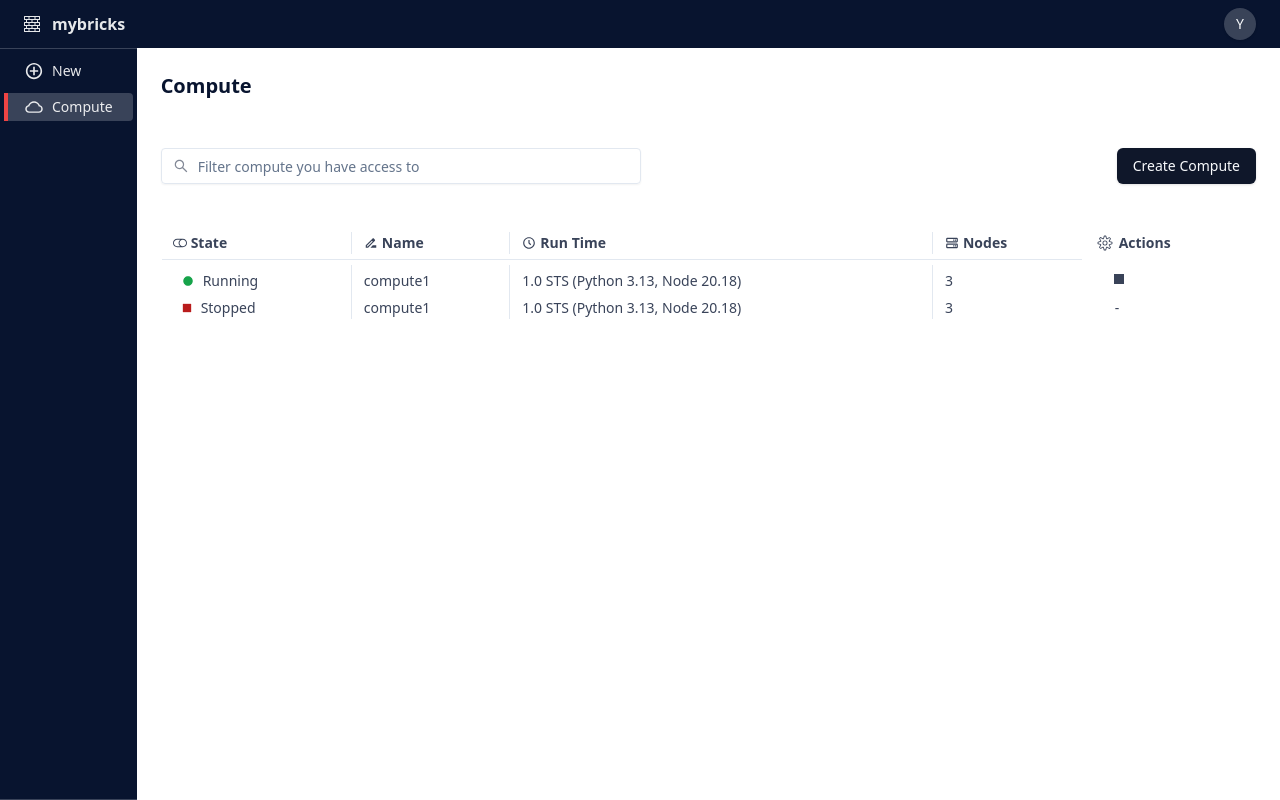
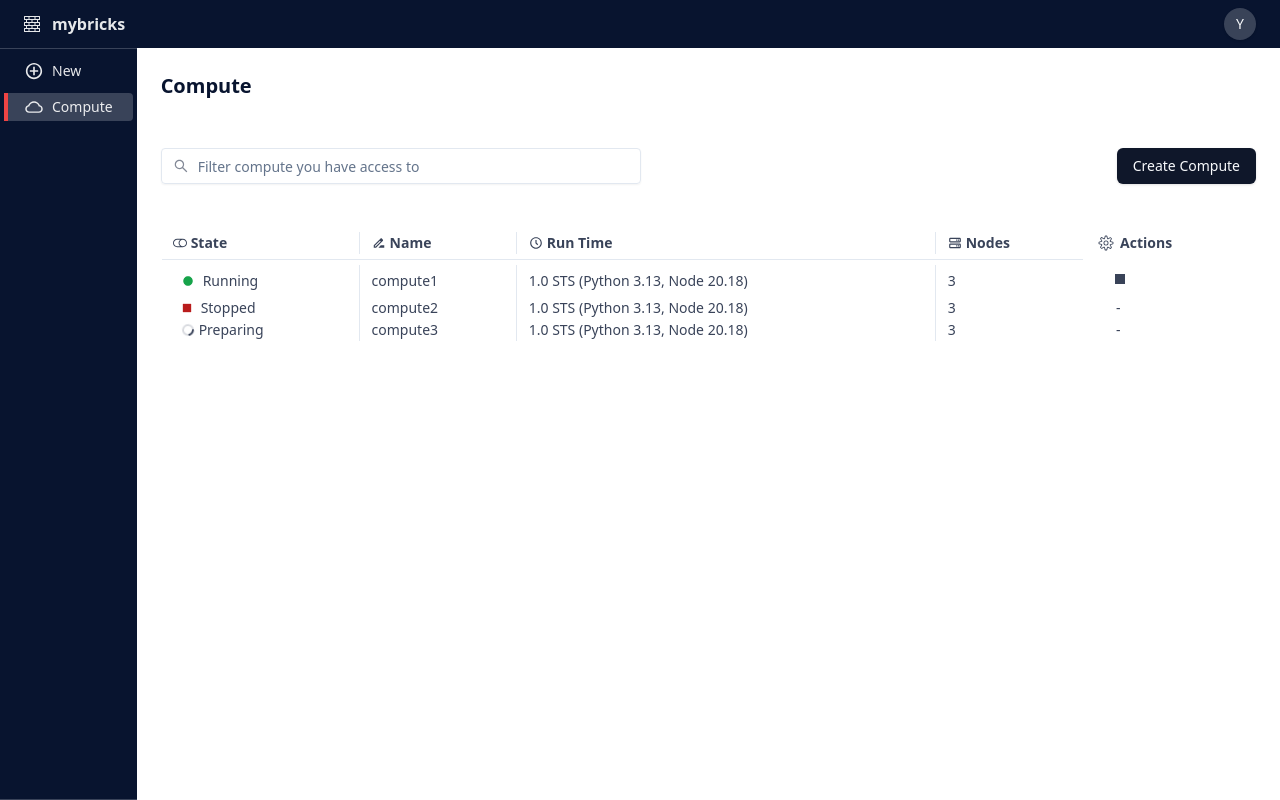
Before and after one commit to yonatan-h/mypache, a React (Vite) app in the folder frontend/: page /compute in a window 1280 px wide. Built offline with nearby package versions, Linux system fonts and the light colour scheme.

Commit message:
add loading state

```diff
--- a/frontend/src/pages/compute/Compute.tsx
+++ b/frontend/src/pages/compute/Compute.tsx
@@ -1,5 +1,6 @@
 import { AiOutlineSearch } from "react-icons/ai";
 import { BiServer, BiStop, BiTimeFive } from "react-icons/bi";
+import { CgSpinner } from "react-icons/cg";
 import { CiSettings } from "react-icons/ci";
 import { IoMdAdd } from "react-icons/io";
 import { MdDriveFileRenameOutline } from "react-icons/md";
@@ -9,7 +10,7 @@ import { Button } from "../../components/ui/button";
 import { Input } from "../../components/ui/input";
 
 interface Compute {
-  state: boolean;
+  state: "live" | "stopped" | "loading";
   name: string;
   runTime: string;
   numWorkers: number;
@@ -18,15 +19,22 @@ interface Compute {
 export default function Compute() {
   const computes: Compute[] = [
     {
-      state: true,
+      state: "live",
       name: "compute1",
       runTime: "1.0 STS (Python 3.13, Node 20.18)",
       numWorkers: 3,
     },
 
     {
-      state: false,
-      name: "compute1",
+      state: "stopped",
+      name: "compute2",
+      runTime: "1.0 STS (Python 3.13, Node 20.18)",
+      numWorkers: 3,
+    },
+
+    {
+      state: "loading",
+      name: "compute3",
       runTime: "1.0 STS (Python 3.13, Node 20.18)",
       numWorkers: 3,
     },
@@ -118,14 +126,23 @@ export default function Compute() {
             {computes.map((compute) => (
               <tr key={compute.name}>
                 <td className="px-3 border-r text-foreground/80 text-sm">
-                  {compute.state ? (
+                  {compute.state === "live" && (
                     <span className="flex items-center">
                       <RxDotFilled className="text-3xl text-green-600" />
                       Running
                     </span>
-                  ) : (
+                  )}
+
+                  {compute.state === "stopped" && (
                     <span className="flex items-center">
                       <BiStop className="text-xl text-red-700 mx-1" /> Stopped
+                    </span>
+                  )}
+
+                  {compute.state === "loading" && (
+                    <span className="flex items-center">
+                      <CgSpinner className="animate-spin text ml-2 mr-1" />{" "}
+                      Preparing
                     </span>
                   )}
                 </td>
@@ -140,7 +157,7 @@ export default function Compute() {
                 </td>
 
                 <td className="px-3 text-foreground/80 text-sm">
-                  {compute.state ? (
+                  {compute.state === "live" ? (
                     <button className="px-3 hover:opacity-50">
                       <BiStop className="text-2xl" />
                     </button>
```
